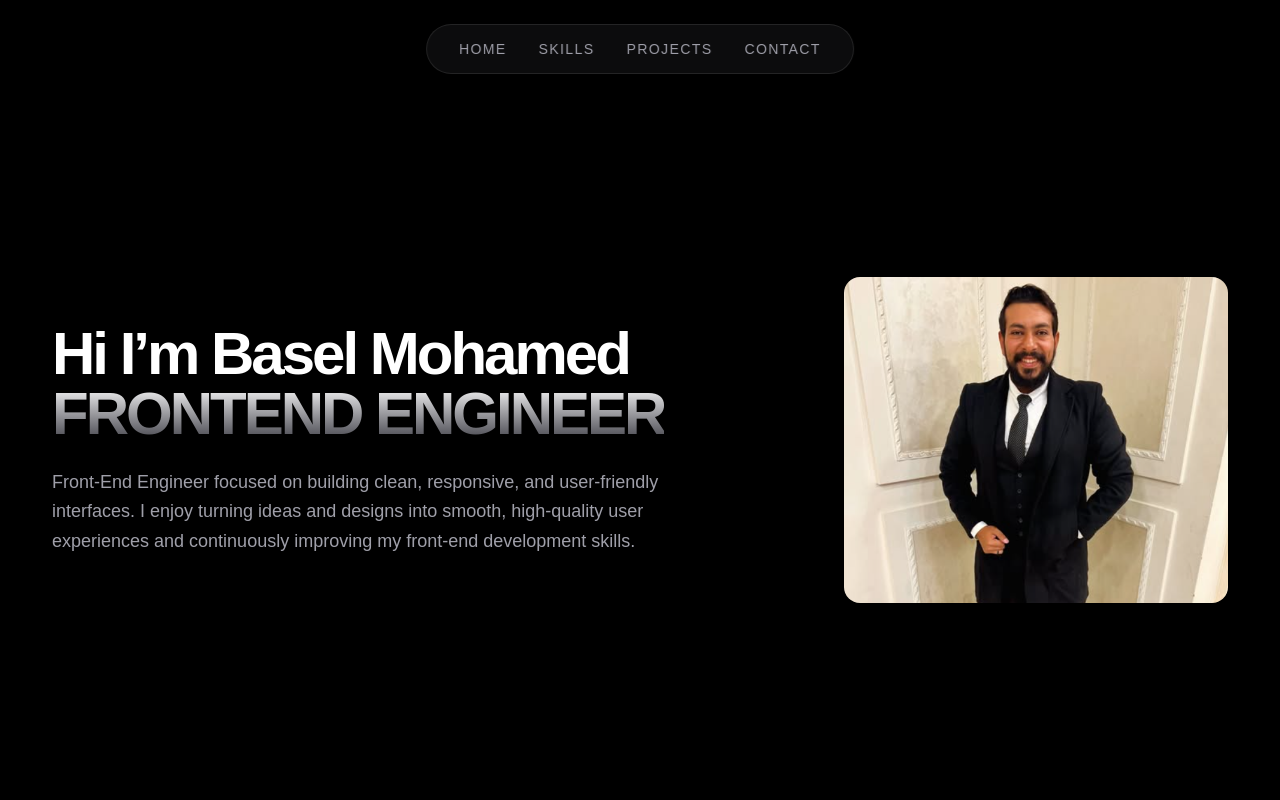
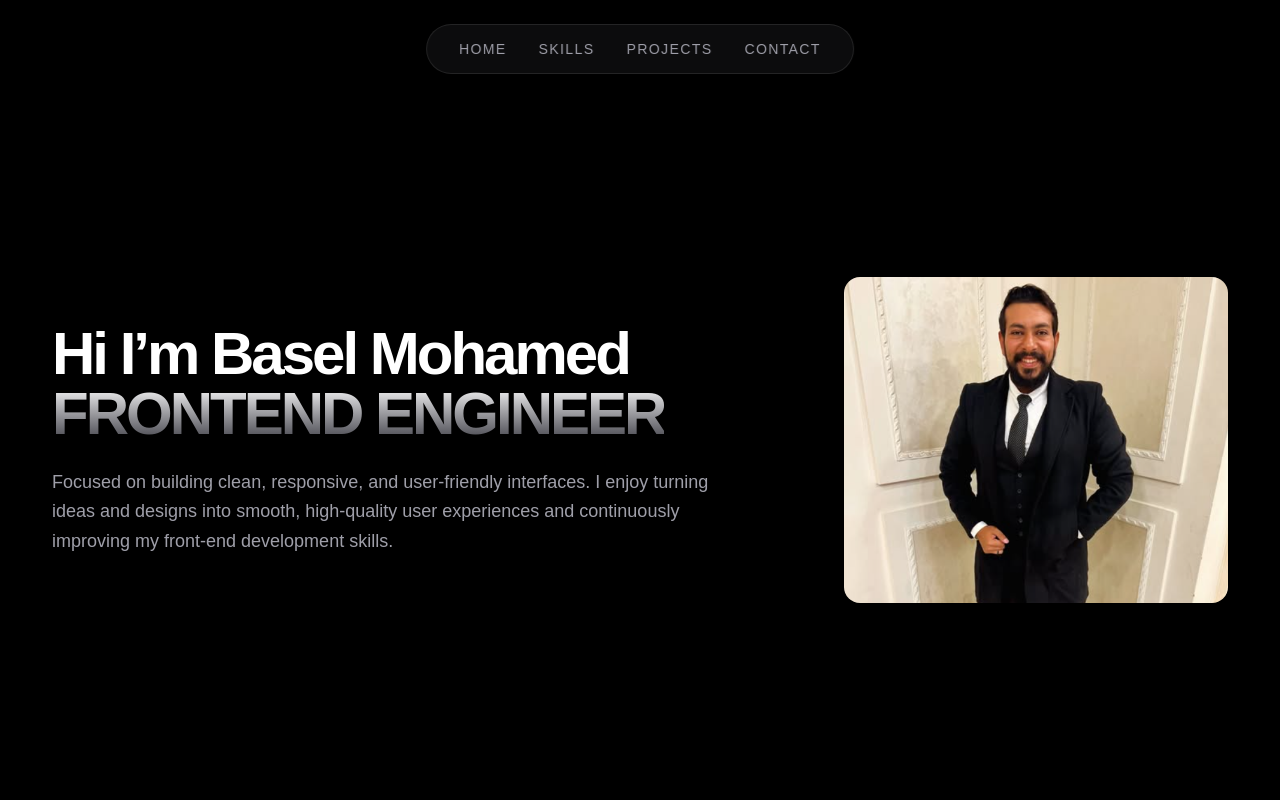
Before and after one commit to BaselMohamed0/Portfolio-next.js, a Next.js app: page / in a window 1280 px wide. Shown: the top 800 px of the page. Built offline with nearby package versions, Linux system fonts and the light colour scheme.

Commit message:
update 22-2-2026

```diff
--- a/src/components/Hero.jsx
+++ b/src/components/Hero.jsx
@@ -28,7 +28,7 @@ export default function Hero() {
           transition={{ duration: 0.8, delay: 0.4 }}
           className="mt-6 text-zinc-400 text-base sm:text-lg leading-relaxed"
         >
-          Front-End Engineer focused on building clean, responsive, and user-friendly interfaces.
+          Focused on building clean, responsive, and user-friendly interfaces.
           I enjoy turning ideas and designs into smooth, high-quality user experiences and
           continuously improving my front-end development skills.
         </motion.p>
```
